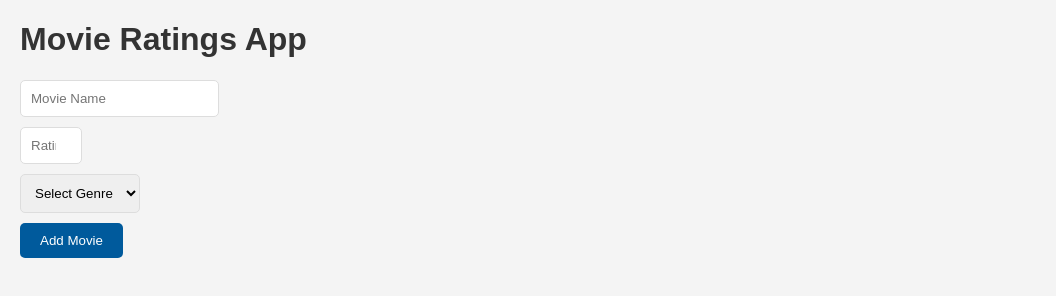
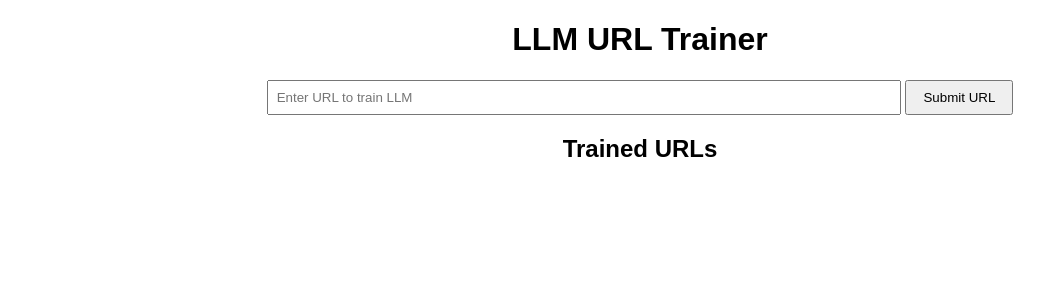
Before and after one commit to vamsibatchu1/laughing-doodle, a plain HTML site: page index.html in a window 1280 px wide. Shown: the whole page, without its empty margins (0-1056 px from the left). Drawn offline with nearby package versions, Linux system fonts and the light colour scheme.

Commit message:
Commit 6

```diff
--- a/css/style.css
+++ b/css/style.css
@@ -1,58 +1,25 @@
-body {
+body, html {
+    margin: 0;
+    padding: 0;
     font-family: Arial, sans-serif;
-    margin: 20px;
-    padding: 0;
-    background-color: #f4f4f4;
 }
 
-h1 {
-    color: #333;
+.container {
+    width: 80%;
+    margin: auto;
+    text-align: center;
 }
 
-form {
-    margin-bottom: 20px;
-}
-
-input[type="text"], input[type="number"], select {
-    margin: 10px 0;
-    padding: 10px;
-    border: 1px solid #ddd;
-    border-radius: 5px;
-    display: block;
+#urlInput {
+    width: 60%;
+    padding: 8px;
 }
 
 button {
-    padding: 10px 20px;
-    background-color: #005A9C;
-    color: white;
-    border: none;
-    border-radius: 5px;
+    padding: 8px 16px;
     cursor: pointer;
 }
 
-button:hover {
-    background-color: #003D73;
+#urlList {
+    margin-top: 20px;
 }
-
-.movie-card {
-    background-color: white;
-    box-shadow: 0 2px 4px rgba(0,0,0,0.1);
-    margin-bottom: 10px;
-    padding: 20px;
-    border-radius: 5px;
-}
-
-.movie-title {
-    font-size: 20px;
-    color: #333;
-}
-
-.movie-genre {
-    font-size: 16px;
-    color: #666;
-}
-
-.movie-rating {
-    font-size: 18px;
-    color: #005A9C;
-}
--- a/index.html
+++ b/index.html
@@ -3,33 +3,21 @@
 <head>
     <meta charset="UTF-8">
     <meta name="viewport" content="width=device-width, initial-scale=1.0">
-    <title>Vue Movie Ratings App</title>
+    <title>LLM Training Interface</title>
     <link rel="stylesheet" href="css/style.css">
 </head>
 <body>
-    <div id="app">
-        <h1>Movie Ratings App</h1>
-        <form @submit.prevent="addMovie">
-            <input type="text" v-model="newMovie.name" placeholder="Movie Name" required>
-            <input type="number" v-model="newMovie.rating" placeholder="Rating (1-5)" min="1" max="5" required>
-            <select v-model="newMovie.genre" required>
-                <option value="">Select Genre</option>
-                <option value="Action">Action</option>
-                <option value="Comedy">Comedy</option>
-                <option value="Drama">Drama</option>
-                <!-- Add other genres as needed -->
-            </select>
-            <button type="submit">Add Movie</button>
+    <div class="container">
+        <h1>LLM URL Trainer</h1>
+        <form id="urlForm">
+            <input type="url" id="urlInput" placeholder="Enter URL to train LLM" required>
+            <button type="submit">Submit URL</button>
         </form>
-        <div class="movie-card" v-for="movie in movies" :key="movie.id">
-            <div class="movie-title">{{ movie.name }}</div>
-            <div class="movie-genre">{{ movie.genre }}</div>
-            <div class="movie-rating">Rating: {{ movie.rating }}/5</div>
+        <div id="urlList">
+            <h2>Trained URLs</h2>
+            <ul id="urls"></ul>
         </div>
     </div>
-
-    <!-- Include Vue.js (Vue 3) from CDN -->
-    <script src="https://unpkg.com/vue@next"></script>
-    <script src="js/app.js"></script>
+    <script src="js/script.js"></script>
 </body>
 </html>
--- a/js/app.js
+++ /dev/null
@@ -1,23 +0,0 @@
-const app = Vue.createApp({
-    data() {
-        return {
-            newMovie: {
-                name: '',
-                rating: '',
-                genre: ''
-            },
-            movies: []
-        };
-    },
-    methods: {
-        addMovie() {
-            if (this.newMovie.name && this.newMovie.rating && this.newMovie.genre) {
-                const movieToAdd = { ...this.newMovie, id: Date.now() };
-                this.movies.push(movieToAdd);
-                this.newMovie = { name: '', rating: '', genre: '' }; // Reset newMovie
-            }
-        }
-    }
-});
-
-app.mount('#app');
--- /dev/null
+++ b/js/script.js
@@ -0,0 +1,16 @@
+document.getElementById('urlForm').addEventListener('submit', function(e) {
+    e.preventDefault();
+    const urlInput = document.getElementById('urlInput');
+    const url = urlInput.value;
+    if (url) {
+        addUrlToList(url);
+        urlInput.value = ''; // Clear input after submission
+    }
+});
+
+function addUrlToList(url) {
+    const urlsElement = document.getElementById('urls');
+    const li = document.createElement('li');
+    li.textContent = url;
+    urlsElement.appendChild(li);
+}
```
